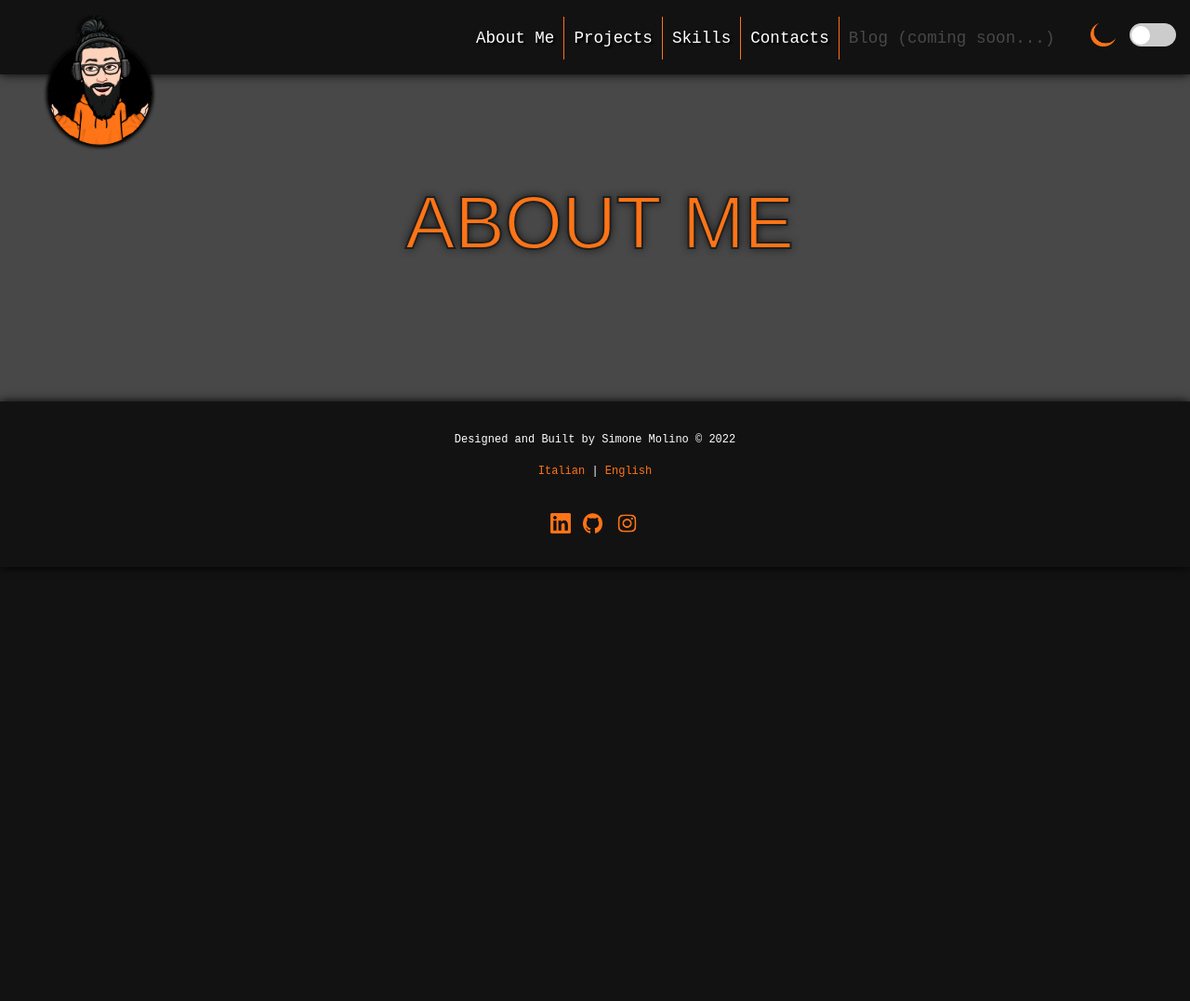
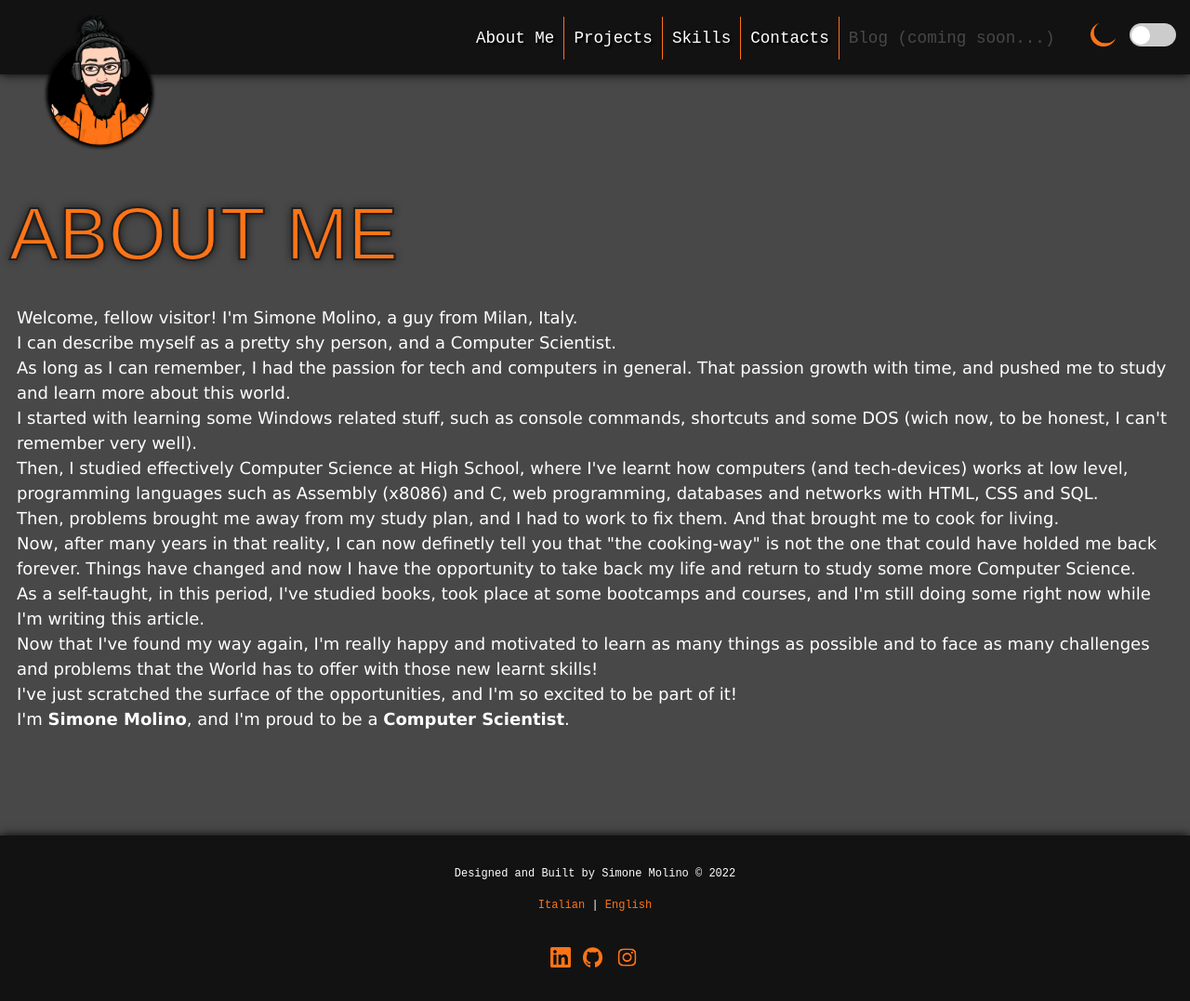
Before and after one commit to Rhokthar/CS50-Final-Project, a Flask app: page /about-me in a window 1280 px wide. Shown: the whole page at 93% size. Before the commit the page ends 574 px from the top, so only its background shows below. Run offline with Flask 2, Linux system fonts and the light colour scheme; some libraries are stand-ins or nearby versions.

Commit message:
About-Me page created. TODO: Font H1 on Mozilla

```diff
--- a/project/static/style.css
+++ b/project/static/style.css
@@ -45,7 +45,7 @@ ul, ol, li {
     list-style-type: none;
 }
 h1 {
-    font-family: Copperplate, Papyrus, fantasy;
+    font-family: "Copperplate", "Papyrus", "fantasy";
 }
 section {
     /* border: 1px solid red; */
@@ -329,7 +329,8 @@ h1 .adjectives_container {
     height: fit-content;
     width: 500px;
 }
-h2 .special_text_2 {
+h2 .special_text_2,
+h1 .special_text_2 {
     /* border: 1px solid blue; */
     font-family: Copperplate, Papyrus, fantasy;
     font-size: 0;
@@ -542,6 +543,12 @@ form button:hover {
 .text_container_4 {
     /* border: 1px solid blue; */
     margin-right: -4rem;
+}
+/* ABOUT ME PAGE */
+.about_me > p {
+    font-family: Verdana, Geneva, Tahoma, sans-serif;
+    margin: 0;
+    padding: 0 1em 0 1em;
 }
 /************************/
 /* Top navigation menu */
--- a/project/templates/about-me.html
+++ b/project/templates/about-me.html
@@ -4,11 +4,15 @@
 lang="en"
 {% endblock %}
 
+{% block title %}
+About Me
+{% endblock %}
+
 {% block main %}
 <section class="page_section">
     <div class="section_container">
         <div class="text_container">
-            <h2>
+            <h1>
                 <div class="special_text_2">
                     <span class="letter">A</span>
                     <span class="letter">B</span>
@@ -18,9 +22,22 @@ lang="en"
                     <span class="letter">M</span>
                     <span class="letter">E</span>
                 </div>
-            </h2>
-            <div class="text_content">
-                <p></p>
+            </h1>
+            <div class="text_content about_me">
+                <p>Welcome, fellow visitor! I'm Simone Molino, a guy from Milan, Italy.</p>
+                <p>I can describe myself as a pretty shy person, and a Computer Scientist.</p>
+                <p>As long as I can remember, I had the passion for tech and computers in general. That passion growth with time, and pushed me to study and learn more
+                    about this world.</p>
+                <p>I started with learning some Windows related stuff, such as console commands, shortcuts and some DOS (wich now, to be honest, I can't remember very well).</p>
+                <p>Then, I studied effectively Computer Science at High School, where I've learnt how computers (and tech-devices) works at low level, programming languages such as Assembly (x8086) and C,
+                    web programming, databases and networks with HTML, CSS and SQL.</p>
+                <p>Then, problems brought me away from my study plan, and I had to work to fix them. And that brought me to cook for living.</p>
+                <p>Now, after many years in that reality, I can now definetly tell you that "the cooking-way" is not the one that could have holded me back forever. Things have changed and now I have the opportunity to take back my life and return to study some more Computer Science.</p>
+                <p>As a self-taught, in this period, I've studied books, took place at some bootcamps and courses, and I'm still doing some right now while I'm writing this article.</p>
+                <p>Now that I've found my way again, I'm really happy and motivated to learn as many things as possible and to face as
+                    many challenges and problems that the World has to offer with those new learnt skills!</p>
+                <p>I've just scratched the surface of the opportunities, and I'm so excited to be part of it!</p>
+                <p>I'm <b>Simone Molino</b>, and I'm proud to be a <b>Computer Scientist</b>.</p>
             </div>
         </div>
     </div>
--- a/project/templates/layout.html
+++ b/project/templates/layout.html
@@ -33,6 +33,25 @@
                 <span class="visually-hidden">Setting things up for you...</span>
             </div>
         </div>
+
+        <!-- "HIDDEN NAV": Spawns when width goes down (top right) -->
+        <div class="navbar_fullscreen">
+            <!-- Just graphics' stuff -->
+            <div class="menu__button">
+                <span></span>
+                <span></span>
+            </div> <!-- End "HIDDEN NAV" -->
+            <!-- "MENU HIDDEN NAV" -->
+            <div class="menu__wrapper">
+                <ul class="menu__list">
+                    <li class="menu__item"><a href="/" class="menu__link">Home</a></li>
+                    <li class="menu__item"><a href="/about-me" class="menu__link">About Me</a></li>
+                    <li class="menu__item"><a href="/projects" class="menu__link">Projects</a></li>
+                    <li class="menu__item"><a href="/skills" class="menu__link">Skills</a></li>
+                    <li class="menu__item"><a href="/contacts" class="menu__link">Contacts</a></li>
+                </ul>
+            </div> <!-- End "MENU HIDDEN NAV"-->
+        </div> <!-- END "HIDDEN NAV"-->
 
         <!-- Header -->
         <header class="header" role="banner">
@@ -98,6 +117,17 @@
                     window.scrollTo(0, 0);
                 }
             }
+
+            // Script for the FullScreen Nav Menu
+            document.querySelector(".menu__button").onclick = function(e) {
+                var menu = document.querySelector(".menu__wrapper");
+                var button = document.querySelector(".menu__button");
+
+                menu.classList.toggle("active");
+                button.classList.toggle("active");
+                e.preventDefault();
+            }
+
         </script>
     </body>
 </html>
```
Also changed, not shown: project/templates/index.html (+0 -31 lines).
